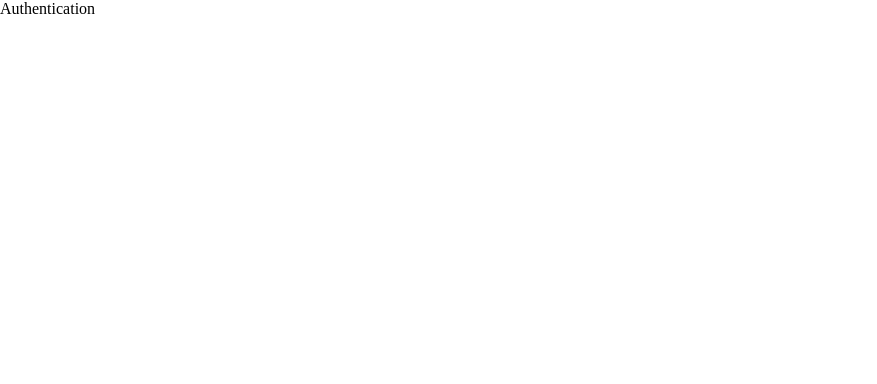
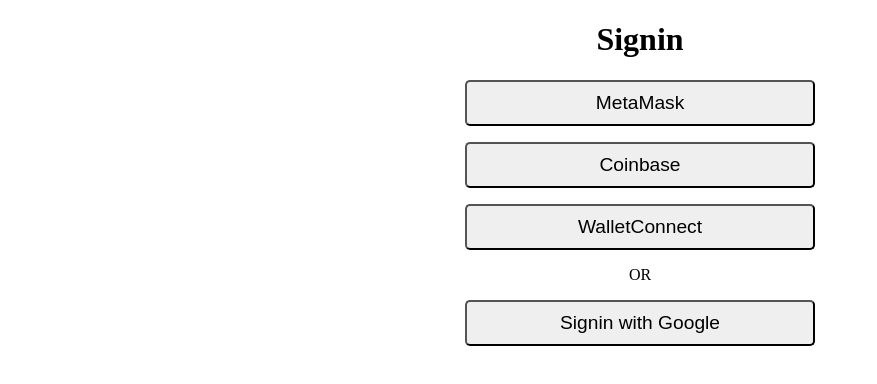
Before and after one commit to tanmay2626/web3-auth, a Next.js app: page /signin in a window 1280 px wide. Shown: the top 384 px of the page, without its empty margins (0-877 px from the left). Built offline with nearby package versions, Linux system fonts and the light colour scheme.

Commit message:
Add buttons to Signin page

```diff
--- /dev/null
+++ b/components/GoogleAuth.js
@@ -0,0 +1,12 @@
+import React from 'react'
+
+const Wallets = props => {
+  return (
+    <div className='wallets'>
+    <button>Signin with Google</button>
+    </div>
+  )
+}
+
+
+export default Wallets
--- /dev/null
+++ b/components/Wallets.js
@@ -0,0 +1,14 @@
+import React from 'react'
+
+const Wallets = props => {
+  return (
+    <div className='wallets'>
+    <button>MetaMask</button>
+    <button>Coinbase</button>
+    <button>WalletConnect</button>
+    </div>
+  )
+}
+
+
+export default Wallets
--- a/pages/signin.js
+++ b/pages/signin.js
@@ -1,9 +1,14 @@
+import Wallets from '@/components/Wallets';
+import GoogleAuth from '@/components/GoogleAuth';
 import React from 'react'
 
 const Signin = props => {
   return (
-    <div>
-        Authentication
+    <div className='signin'>
+        <h1>Signin</h1>
+        <Wallets />
+        <p>OR</p>
+        <GoogleAuth />
     </div>
   )
 }
--- a/styles/globals.css
+++ b/styles/globals.css
@@ -1,3 +1,24 @@
 body{
   margin: 0;
+  text-align: center;
 }
+
+.signin{
+  margin: 0 auto;
+  width: 350px;
+}
+
+.wallets{
+  display: flex;
+  flex-direction: column;
+  gap: 1rem;
+  width: 100%;
+}
+
+button{
+  width: 100%;
+  margin: 0 auto;
+  padding: 10px;
+  font-size: 1.2rem;
+  border-radius: 5px;
+}
```
